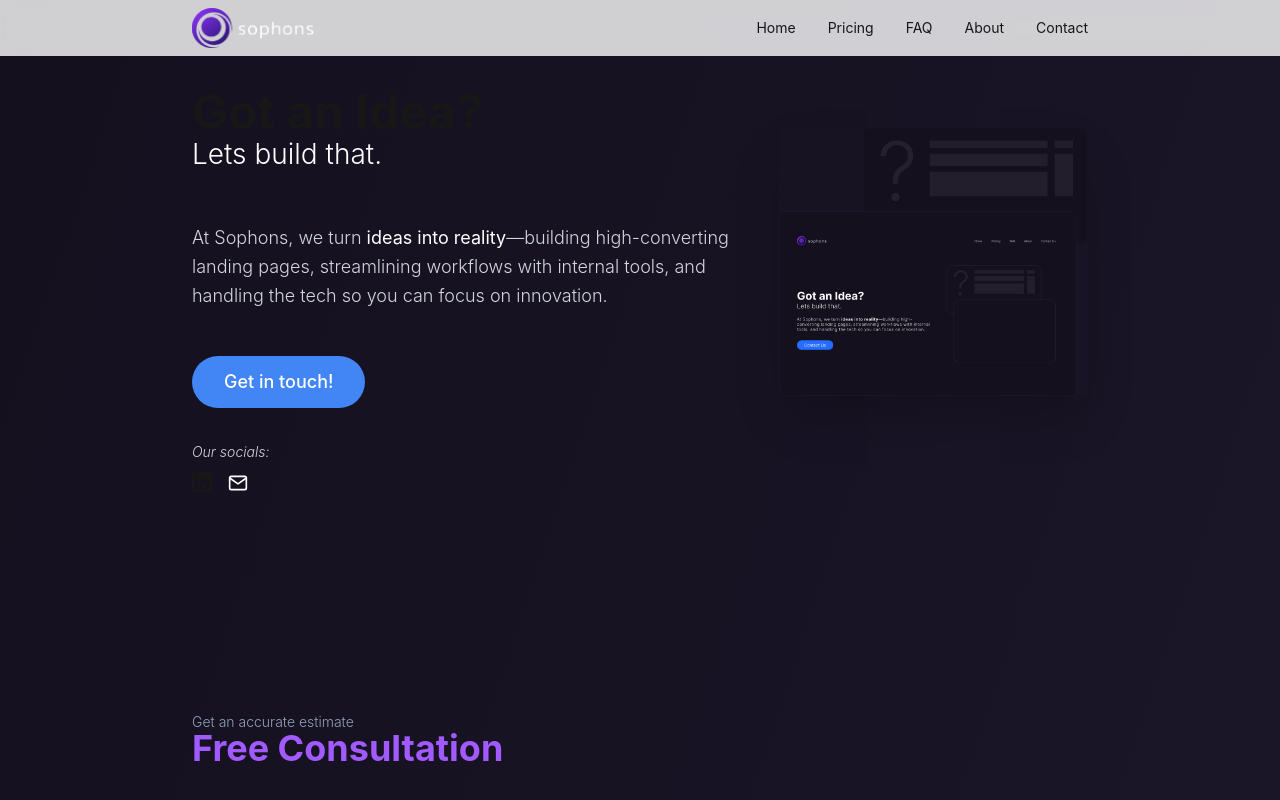
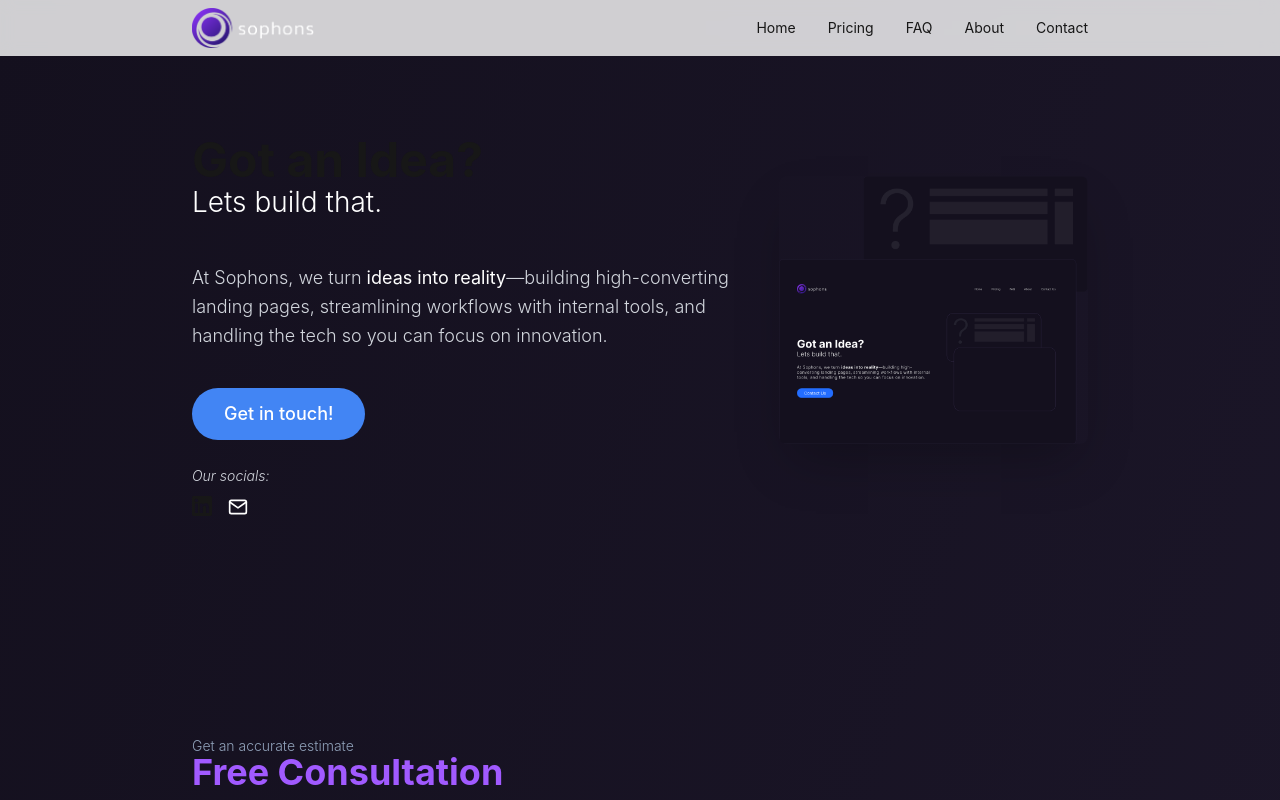
Before and after one commit to Sophons-dev/sophons.site, a Next.js app: page / in a window 1280 px wide. Shown: the top 800 px of the page. Built offline with nearby package versions, Linux system fonts and the light colour scheme.

Commit message:
feat: style

```diff
--- a/src/components/Hero.tsx
+++ b/src/components/Hero.tsx
@@ -4,8 +4,8 @@ import { LinkedIn } from "./socials";
 
 export default function Hero() {
   return (
-    <div className="flex flex-col lg:flex-row gap-8 items-start lg:justify-between">
-      <div className="w-full flex flex-col gap-6 items-center lg:items-start text-center lg:text-left">
+    <div className="flex flex-col lg:flex-row gap-8 items-start mt-[3rem] lg:justify-between">
+      <div className="w-full flex flex-col gap-4 items-center lg:items-start text-center lg:text-left">
         <div className="relative">
           <h1 className="font-bold text-3xl sm:text-4xl lg:text-5xl">
             Got an Idea?
```
